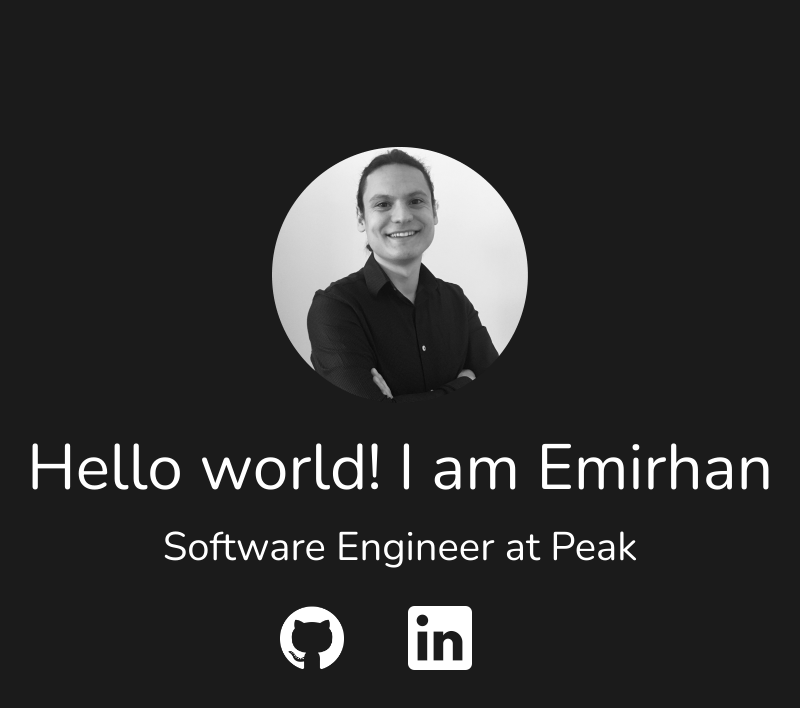
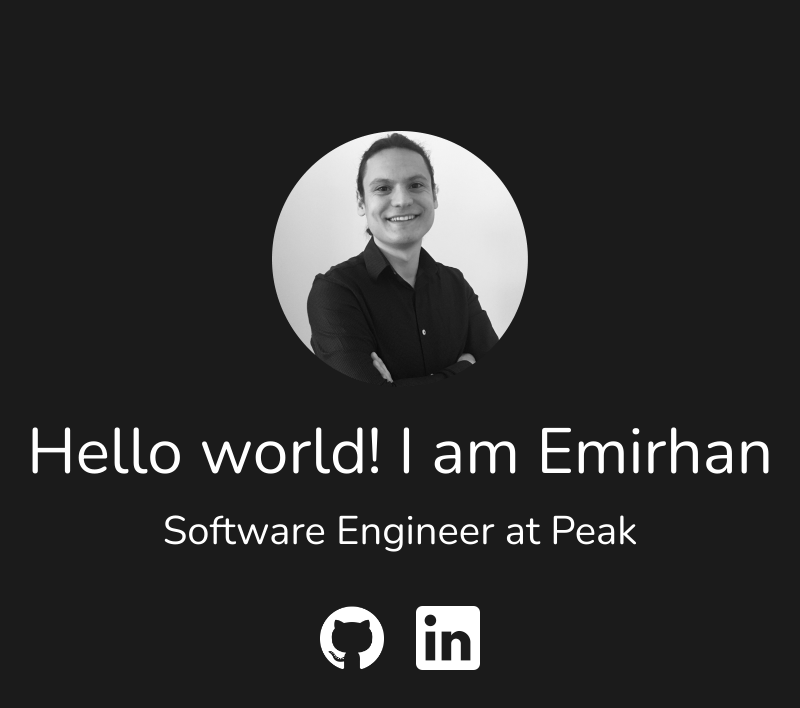
Before and after one commit to emirhankenter/emirhankenter-dev, a Next.js app: page / in a window 1280 px wide. Shown: the top 708 px of the page, without its empty margins (240-1040 px from the left). Built offline with nearby package versions, Linux system fonts and the light colour scheme.

Commit message:
Fix centering social icons.

```diff
--- a/src/styles/Home.module.css
+++ b/src/styles/Home.module.css
@@ -43,24 +43,18 @@
 .avatar {
   padding-bottom: 15px;
 }
+
+.social {
+  display: flex;
+  justify-content: center;
+  align-items: center;
+  width: 100%;
+  margin-top: 1rem;
+}
+
 .socialIcons {
   display: flex;
-  flex-direction: row;
-  width: 100%;
-  margin: auto;
-/*
-  & a {
-    & :hover {
-      color: white;
-      cursor: pointer;
-    }
-  } */
+  gap: 2rem; /* Adds spacing between icons */
+  justify-content: center;
+  align-items: center;
 }
-
-.social {
-  display: inline;
-  transition: color 1s ease;
-  margin-left: 1rem;
-  width: 256px;
-  height: 3rem;
-}
```
